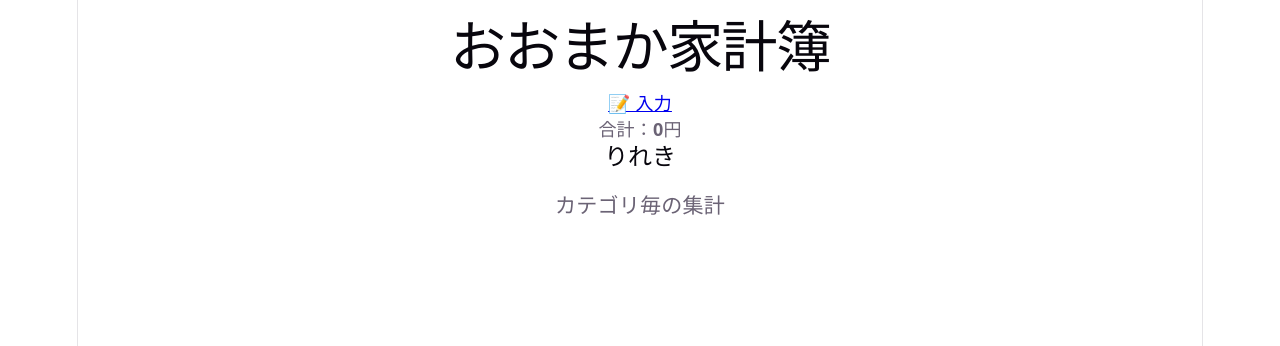
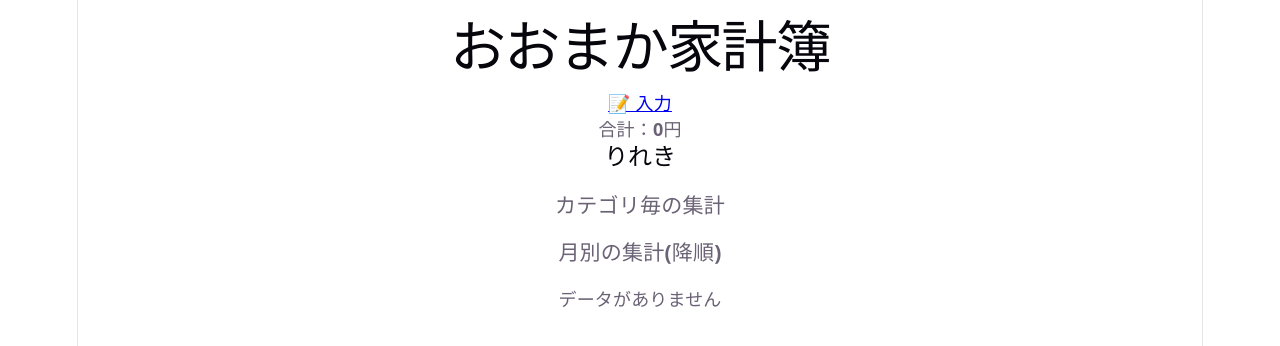
Before and after one commit to hayami-dev/omakakakeibo-front, a React (Vite) app: page / in a window 1280 px wide. Shown: the top 346 px of the page. Built offline with nearby package versions, Linux system fonts and the light colour scheme.

Commit message:
Homeへ月毎の集計を表示する機能実装

```diff
--- a/src/components/MonthSummary.jsx
+++ b/src/components/MonthSummary.jsx
@@ -10,5 +10,26 @@ export default function MonthSummary({ history }) {
     return acc;
   }, {});
 
-//   const sortedMonth = Object.entries.reduce.sort((a, b) => a - b);
+  const sortedMonth = Object.entries(monthTotals).sort(
+    // entriesで[][]状態
+    (a, b) => b[0].localeCompare(a[0]), // 新しい月を上に(降順)
+  );
+
+  return (
+    <section>
+      <h3>月別の集計(降順)</h3>
+      {sortedMonth.length === 0 ? (
+        <p>データがありません</p>
+      ) : (
+        <ul>
+          {sortedMonth.map(([month, total]) => (
+            <li key={month}>
+              <span>{month}</span>
+              <span>{total.toLocaleString()}円</span>
+            </li>
+          ))}
+        </ul>
+      )}
+    </section>
+  );
 }
--- a/src/pages/Home.jsx
+++ b/src/pages/Home.jsx
@@ -2,6 +2,7 @@ import { useState } from "react";
 import Summary from "../components/Summary";
 import HistoryList from "../components/HistoryList";
 import CategorySummary from "../components/CategorySummary";
+import MonthSummary from "../components/MonthSummary";
 import { NavLink, Outlet } from "react-router";
 
 export default function Home() {
@@ -33,6 +34,7 @@ export default function Home() {
       <section>
         <HistoryList history={history} onRemove={removeHistory} />
         <CategorySummary history={history} />
+        <MonthSummary history={history} />
       </section>
       <Outlet
         context={{
```
